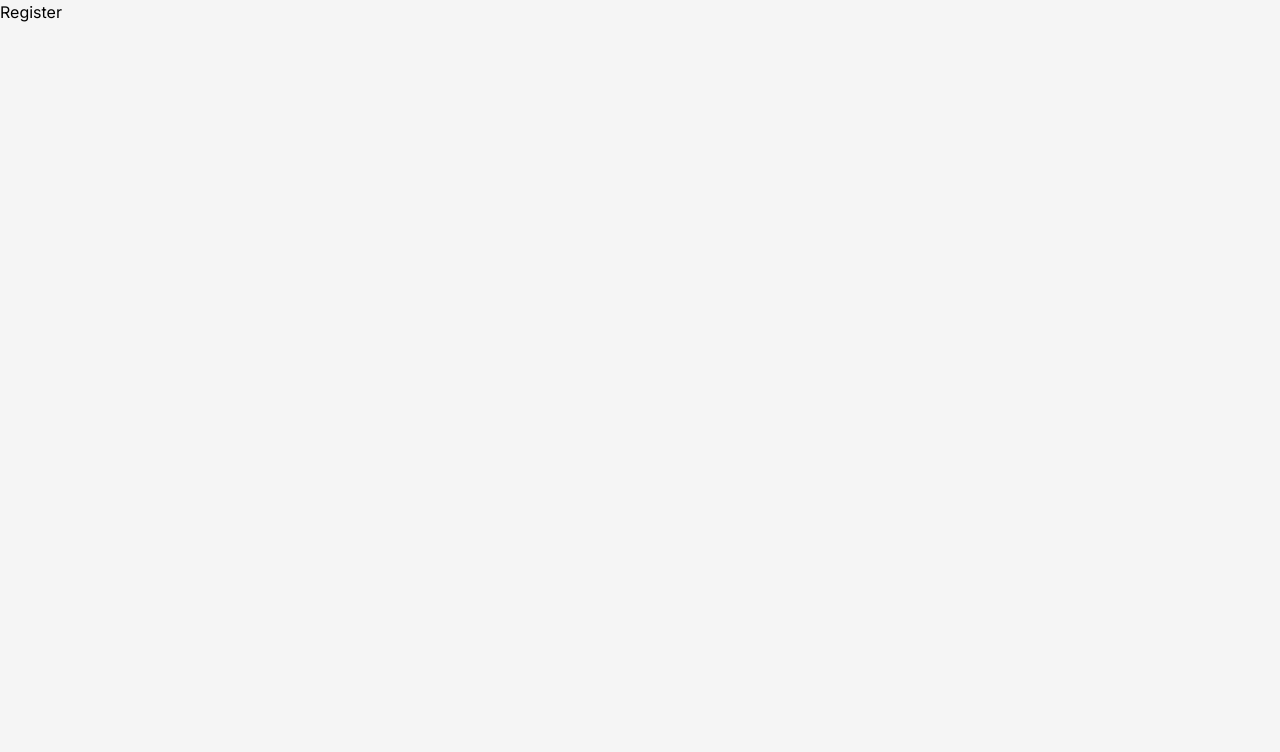
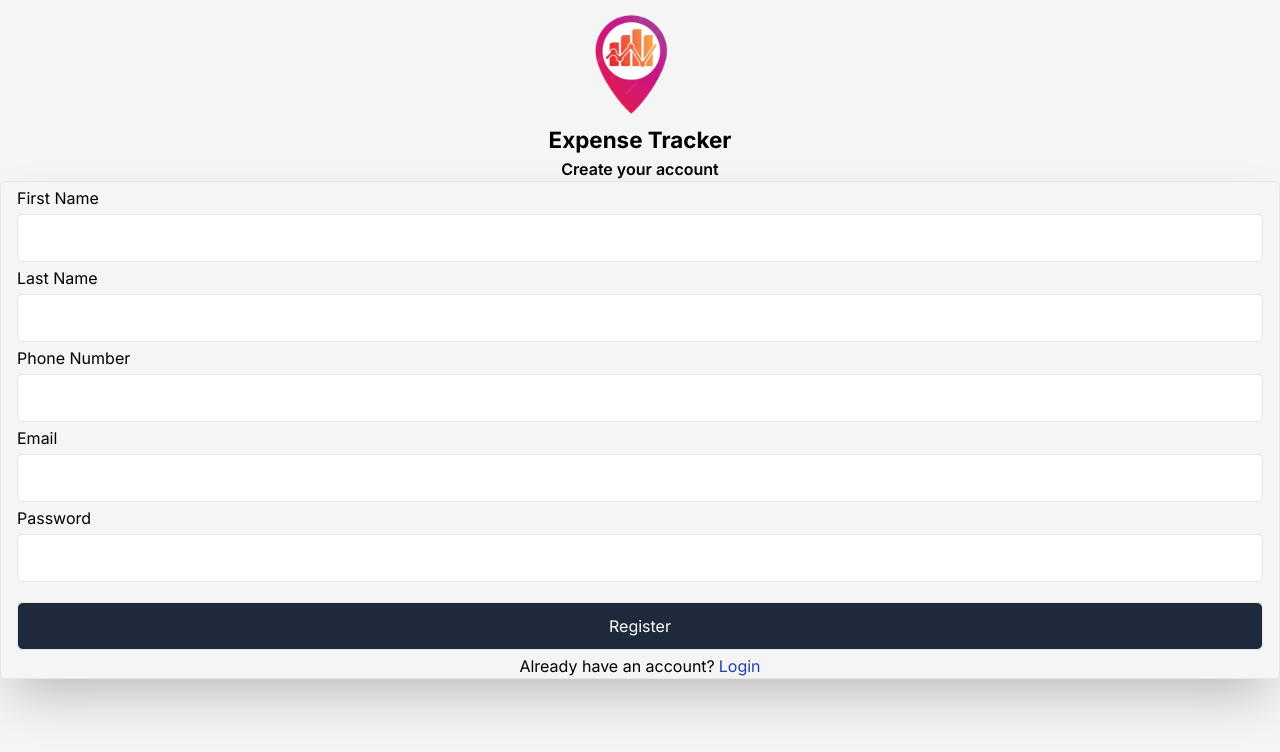
Before and after one commit to Nicholas-Kipkoech/expense-tracker-v1, a Next.js app: page /auth/register in a window 1280 px wide. Shown: the top 752 px of the page. Built offline with nearby package versions, Linux system fonts and the light colour scheme.

Commit message:
add registration screen

```diff
--- a/app/auth/register/page.tsx
+++ b/app/auth/register/page.tsx
@@ -1,7 +1,115 @@
-import React from "react";
+"use client";
+
+import CustomButton from "@/app/helpers/CustomButton";
+import CustomInput from "@/app/helpers/CustomInput";
+import axios from "axios";
+import { useRouter } from "next/navigation";
+import React, { useState } from "react";
+import { config } from "dotenv";
+import { API_URL } from "@/app/config/config";
+import Image from "next/image";
+import Logo from "../../assets/Logo.png";
 
 const Register = () => {
-  return <div>Register</div>;
+  const [userDetails, setUserDetails] = useState({
+    email: "",
+    firstName: "",
+    lastName: "",
+    phoneNumber: "",
+    password: "",
+  });
+
+  const [loading, setLoading] = useState(false);
+
+  const router = useRouter();
+  /**
+   * This is function for triggering login. Once the login is success the user is redirected to dashboard
+   */
+  const handleRegister = async () => {
+    try {
+      setLoading(true);
+      const res = await axios.post(`${API_URL}/api/user/register`, {
+        firstName: userDetails.firstName,
+        lastName: userDetails.lastName,
+        phoneNumber: userDetails.phoneNumber,
+        email: userDetails.email.toLowerCase(),
+        password: userDetails.password,
+      });
+      if (res.data.success === true) {
+        setLoading(false);
+        router.push("/auth/login");
+      }
+    } catch (error) {
+      console.error(error);
+      setLoading(false);
+    }
+  };
+  return (
+    <div className="flex justify-center flex-col items-center">
+      <Image alt="logo" src={Logo} height={"80"} width={"200"} />
+      <p className="text-[1.4rem] font-bold justify-center flex">
+        Expense Tracker
+      </p>
+      <p className="text-[1rem] font-semibold flex justify-center">
+        Create your account
+      </p>
+      <div className="border px-4 w-full mx-10 shadow-2xl rounded-md">
+        <CustomInput
+          name={"First Name"}
+          className={"h-[3rem] border w-full rounded-md"}
+          value={userDetails.firstName}
+          onChange={(e) =>
+            setUserDetails({ ...userDetails, firstName: e.target.value })
+          }
+        />
+        <CustomInput
+          name={"Last Name"}
+          className={"h-[3rem] border w-full rounded-md"}
+          value={userDetails.lastName}
+          onChange={(e) =>
+            setUserDetails({ ...userDetails, lastName: e.target.value })
+          }
+        />
+        <CustomInput
+          name={"Phone Number"}
+          className={"h-[3rem] border w-full rounded-md"}
+          value={userDetails.phoneNumber}
+          onChange={(e) =>
+            setUserDetails({ ...userDetails, phoneNumber: e.target.value })
+          }
+        />
+        <CustomInput
+          name={"Email"}
+          className={"h-[3rem] border w-full rounded-md"}
+          value={userDetails.email}
+          onChange={(e) =>
+            setUserDetails({ ...userDetails, email: e.target.value })
+          }
+        />
+
+        <CustomInput
+          name={"Password"}
+          className={"h-[3rem] border w-full rounded-md"}
+          value={userDetails.password}
+          onChange={(e) =>
+            setUserDetails({ ...userDetails, password: e.target.value })
+          }
+        />
+        <CustomButton
+          name={loading ? "Registering..." : "Register"}
+          onClick={handleRegister}
+          className="w-full border h-[3rem] mt-5 rounded-md bg-slate-800 text-white"
+        />
+
+        <div className="flex justify-center gap-1 mt-1 items-center">
+          <p>Already have an account?</p>
+          <a href="/auth/login" className="text-blue-800">
+            Login
+          </a>
+        </div>
+      </div>
+    </div>
+  );
 };
 
 export default Register;
```
